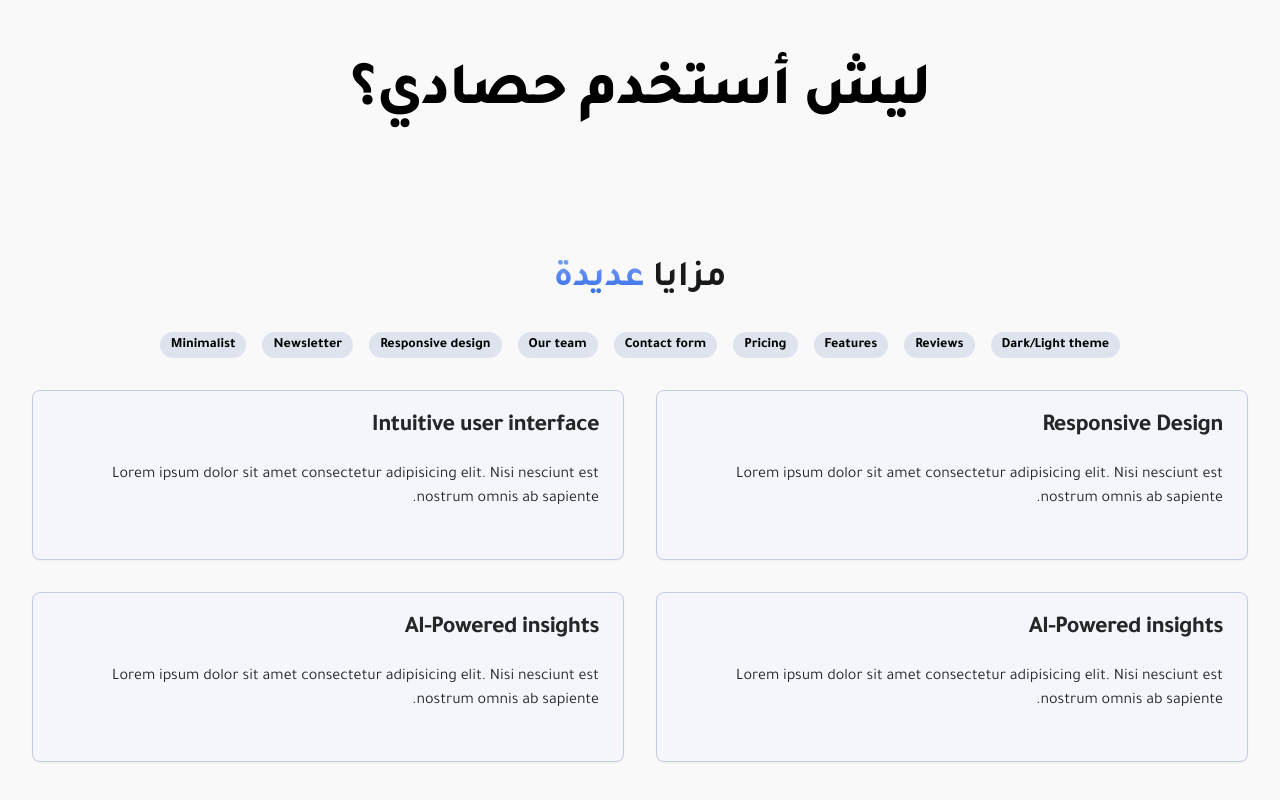
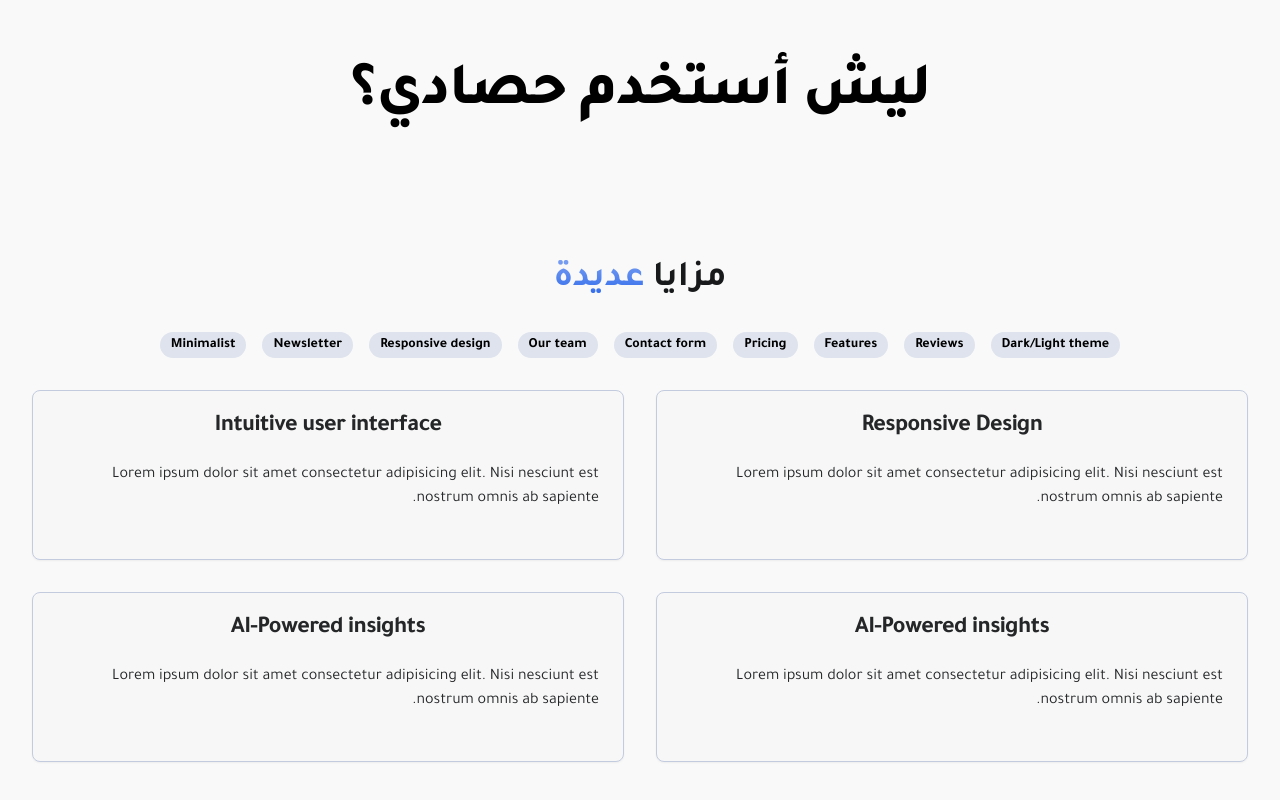
Before and after one commit to HassanAlabdulal/Hasady, a Next.js app: page / in a window 1280 px wide. Shown: the part 1107-1907 px from the top of the page. Built offline with nearby package versions, Linux system fonts and the light colour scheme.

Commit message:
enhance: add some styles to the cards

```diff
--- a/components/featuers.tsx
+++ b/components/featuers.tsx
@@ -77,9 +77,12 @@ export const Features = () => {
 
       <div className="grid md:grid-cols-2 lg:grid-cols-2 gap-8">
         {features.map(({ title, description, featureImage }: FeatureProps) => (
-          <Card key={title}>
+          <Card
+            key={title}
+            className="bg-[#f7f7f7] hover:bg-[#ecf4fa] transition-all duration-200 shadow-sm hover:shadow-md"
+          >
             <CardHeader>
-              <CardTitle>{title}</CardTitle>
+              <CardTitle className=" text-center">{title}</CardTitle>
             </CardHeader>
 
             <CardContent>{description}</CardContent>
```
